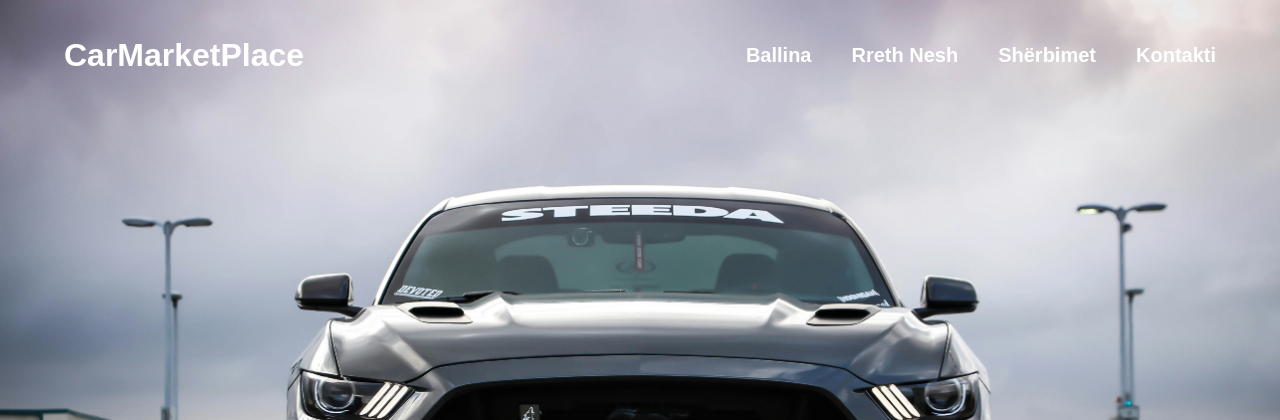
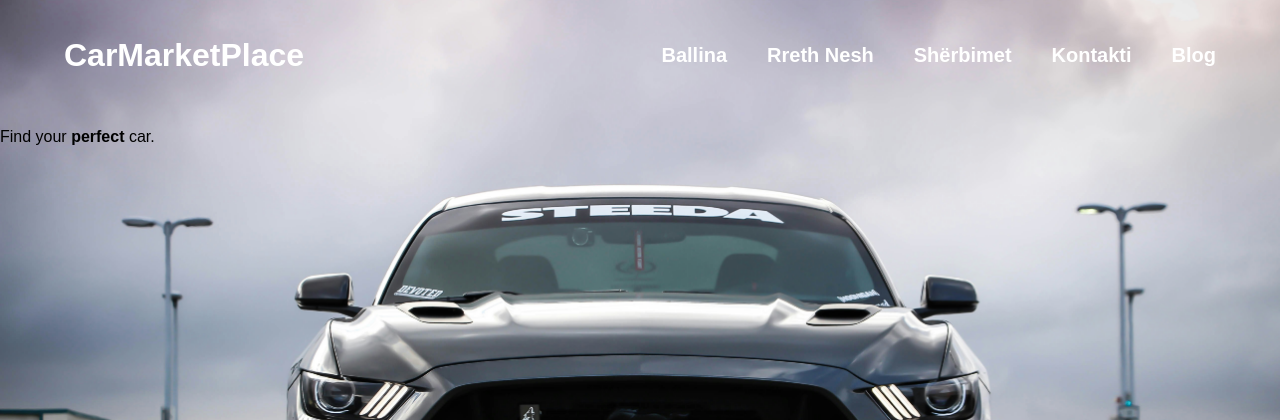
Before and after one commit to ArbnorDragaj/CarMarketplace, a PHP site: page / in a window 1280 px wide. Shown: the top 420 px of the page. Run offline with PHP 8.4, Linux system fonts and the light colour scheme.

Commit message:
Update index.php

```diff
--- a/index.php
+++ b/index.php
@@ -23,7 +23,11 @@
                 <li><a href="rreth-nesh.php">Rreth Nesh</a></li>
                 <li><a href="sherbimet.php">Shërbimet</a></li>
                 <li><a href="kontakti.php">Kontakti</a></li>
+                <li><a href="kontakti.php">Blog</a></li>
             </ul>
         </nav>
     </div>
 </header>
+<p class="p">Find your <strong>perfect</strong> car.
+</p>
+</body>
```
